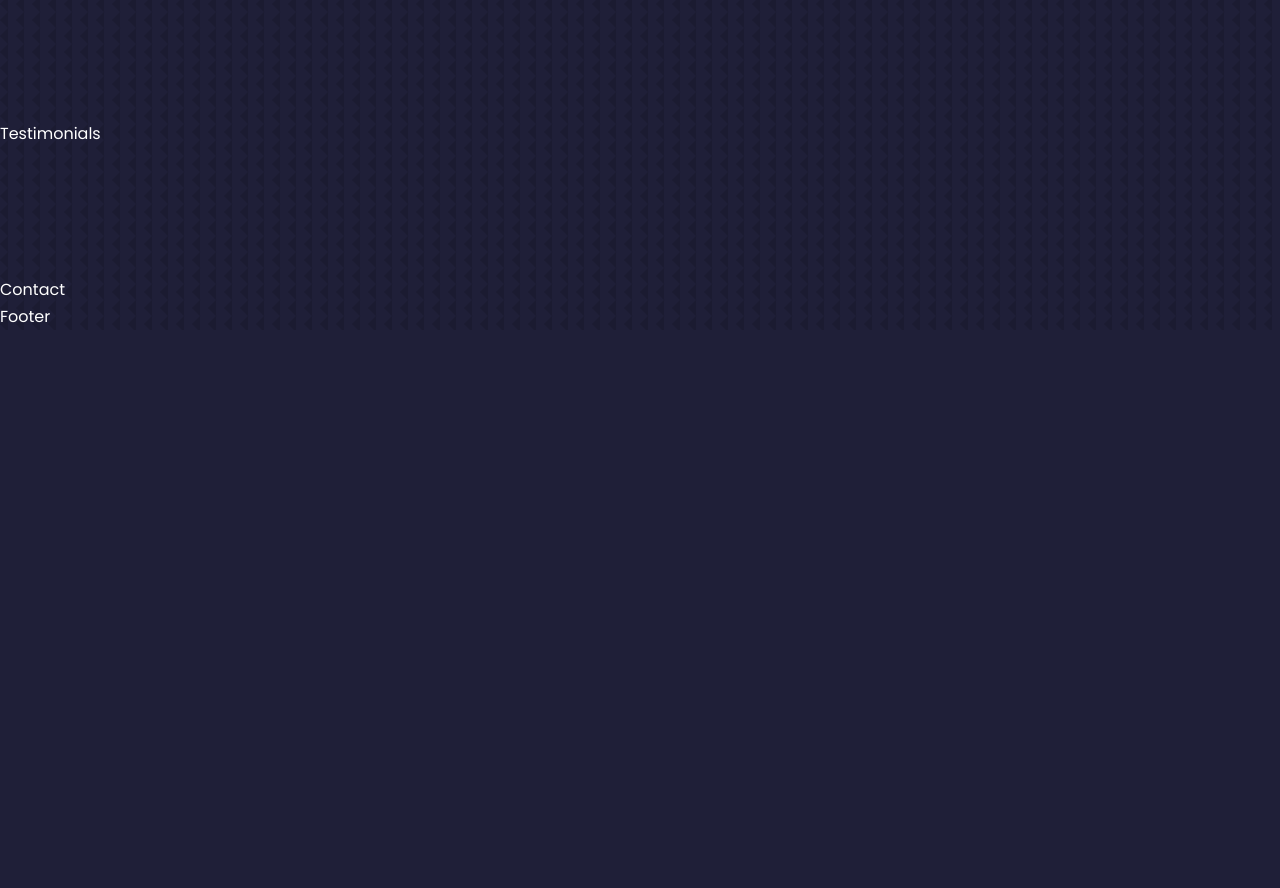
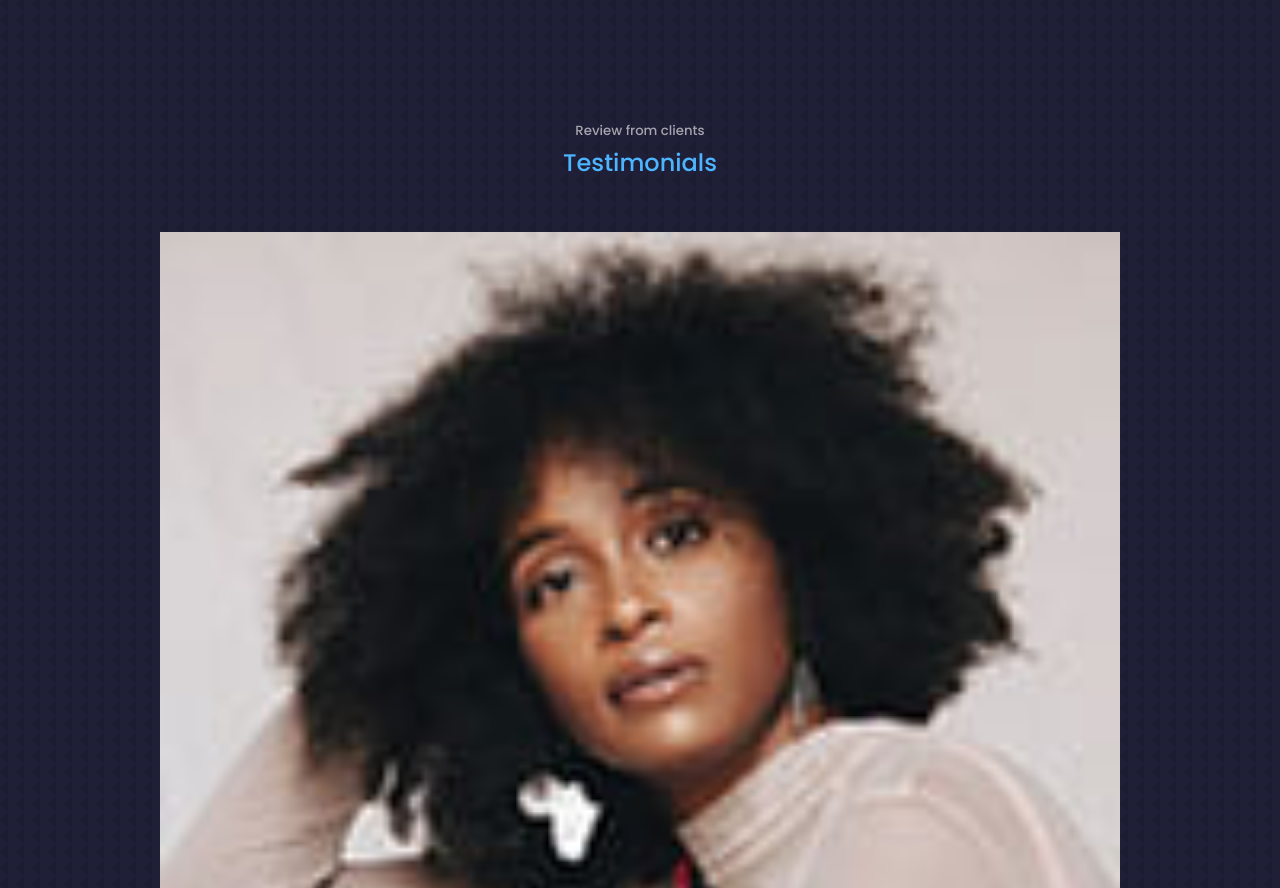
Before and after one commit to BorislavBenderov/react-portfolio, a React (Create React App) app: page / in a window 1280 px wide. Shown: the part 4020-4908 px from the top of the page. Before the commit the page ends 4350 px from the top, so only its background shows below. Built offline with nearby package versions, Linux system fonts and the light colour scheme.

Commit message:
Make testimonials component

```diff
--- a/src/components/testimonials/Testimonials.jsx
+++ b/src/components/testimonials/Testimonials.jsx
@@ -1,8 +1,54 @@
 import React from 'react';
 import './testimonials.css';
+import AVTR1 from '../../assets/avatar1.jpg';
+import AVTR2 from '../../assets/avatar2.jpg';
+import AVTR3 from '../../assets/avatar3.jpg';
+import AVTR4 from '../../assets/avatar4.jpg';
 
 export const Testimonials = () => {
   return (
-    <section id='testimonials'>Testimonials</section>
+    <section id='testimonials'>
+      <h5>Review from clients</h5>
+      <h2>Testimonials</h2>
+
+      <div className="container testimonials__container">
+        <article className="testimonials">
+          <div className="client__avatar">
+            <img src={AVTR1} alt="" />
+            <h5>Ernest Achiever</h5>
+            <small className="client__review">
+              Lorem ipsum dolor sit amet consectetur adipisicing elit. Ab velit quia reprehenderit vero provident laudantium recusandae culpa sint fugiat voluptate!
+            </small>
+          </div>
+        </article>
+        <article className="testimonials">
+          <div className="client__avatar">
+            <img src={AVTR2} alt="" />
+            <h5>Ernest Achiever</h5>
+            <small className="client__review">
+              Lorem ipsum dolor sit amet consectetur adipisicing elit. Ab velit quia reprehenderit vero provident laudantium recusandae culpa sint fugiat voluptate!
+            </small>
+          </div>
+        </article>
+        <article className="testimonials">
+          <div className="client__avatar">
+            <img src={AVTR3} alt="" />
+            <h5>Ernest Achiever</h5>
+            <small className="client__review">
+              Lorem ipsum dolor sit amet consectetur adipisicing elit. Ab velit quia reprehenderit vero provident laudantium recusandae culpa sint fugiat voluptate!
+            </small>
+          </div>
+        </article>
+        <article className="testimonials">
+          <div className="client__avatar">
+            <img src={AVTR4} alt="" />
+            <h5>Ernest Achiever</h5>
+            <small className="client__review">
+              Lorem ipsum dolor sit amet consectetur adipisicing elit. Ab velit quia reprehenderit vero provident laudantium recusandae culpa sint fugiat voluptate!
+            </small>
+          </div>
+        </article>
+      </div>
+    </section>
   );
 }
```
